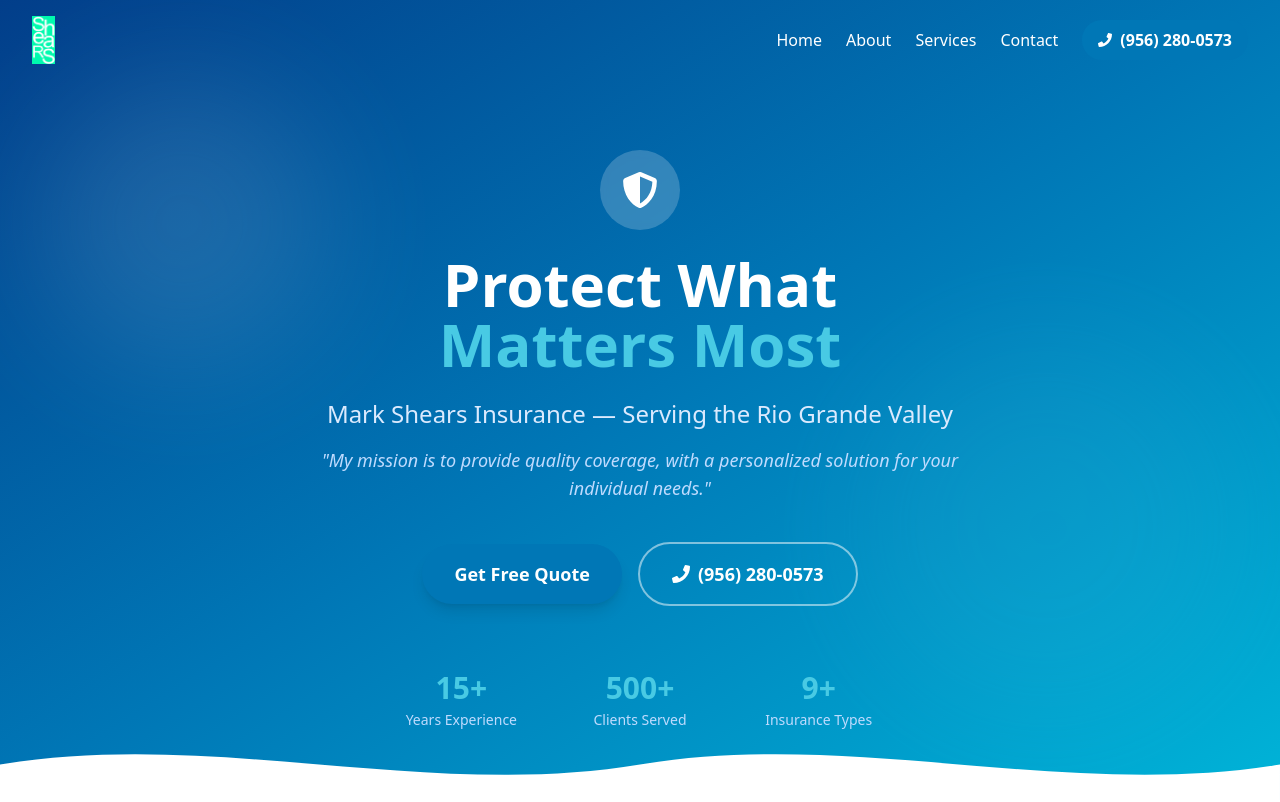
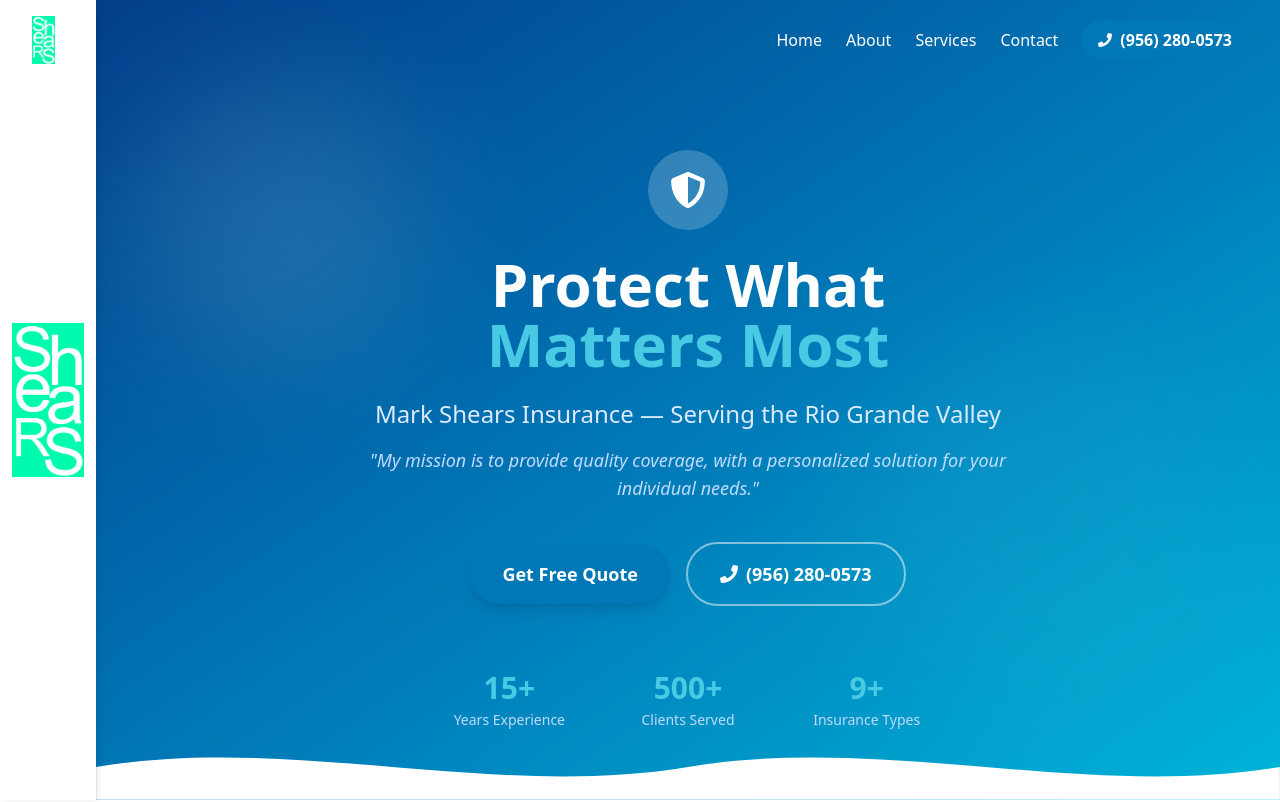
Before and after one commit to kamishakes13-prog/mark-shears-insurance, a React (Vite) app: page / in a window 1280 px wide. Shown: the top 802 px of the page. Built offline with nearby package versions, Linux system fonts and the light colour scheme.

Commit message:
Add full-height left sidebar with logo, shift main content right with ml-24

```diff
--- a/src/App.jsx
+++ b/src/App.jsx
@@ -1,5 +1,6 @@
 import { useEffect } from 'react'
 import Navbar from './components/Navbar'
+import Sidebar from './components/Sidebar'
 import Hero from './components/Hero'
 import QuoteCalculator from './components/QuoteCalculator'
 import About from './components/About'
@@ -17,7 +18,12 @@
   }, [])
 
   return (
-    <div className="min-h-screen">
+    <div className="flex min-h-screen">
+      {/* Fixed left sidebar — hidden on mobile */}
+      <Sidebar />
+
+      {/* Main content shifted right on desktop */}
+      <div className="w-full md:ml-24">
         <Navbar />
         <main>
           <Hero />
@@ -40,6 +46,7 @@
           </a>
         </div>
       </div>
+    </div>
   )
 }
 
```
Lines whose indentation alone changed are shown as unchanged.
